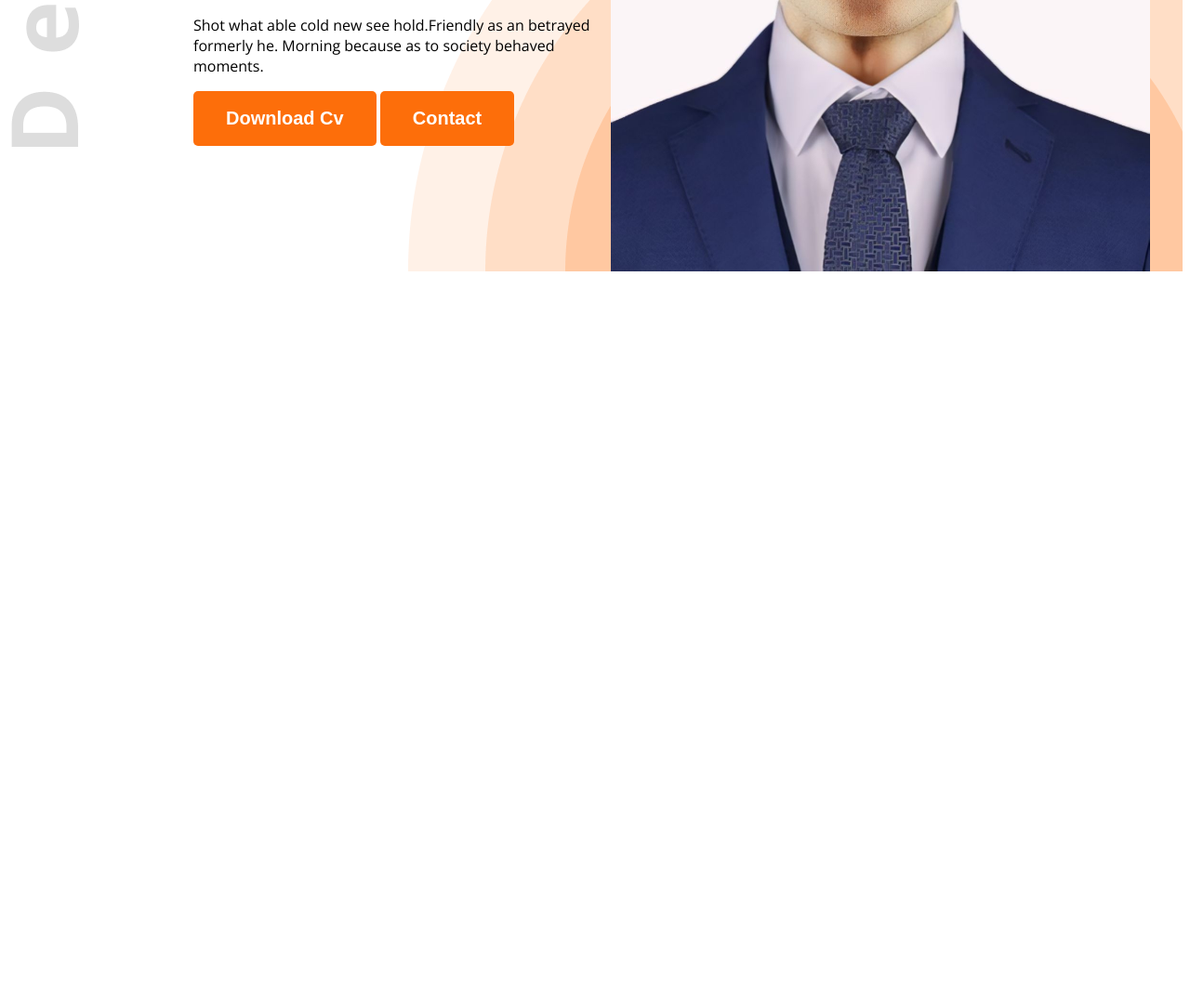
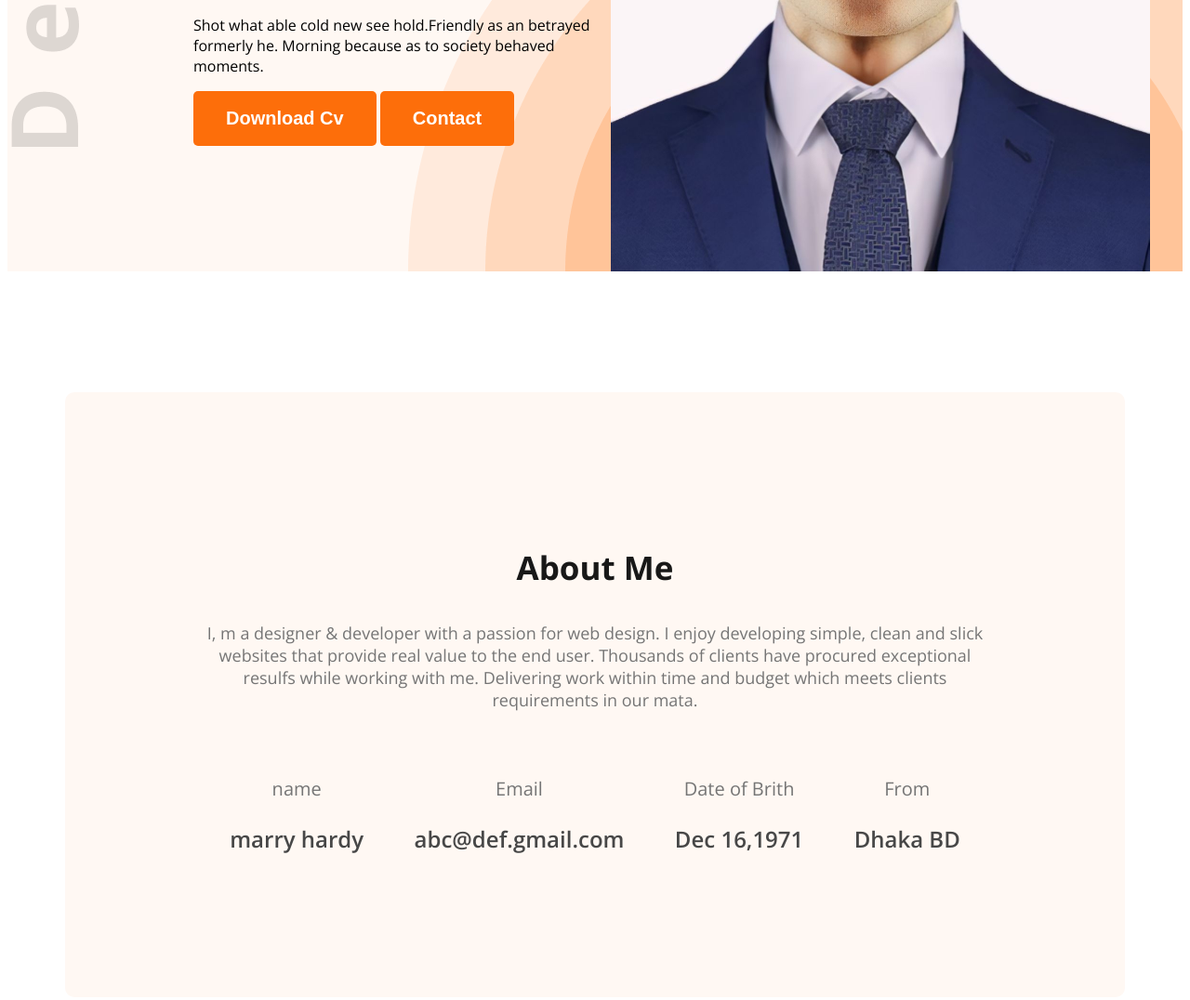
Before and after one commit to sajibdas44/web-dev-portfolio, a plain HTML site: page index.html in a window 1280 px wide. Shown: the part 613-1689 px from the top of the page at 93% size. Before the commit the page ends 913 px from the top, so only its background shows below. Drawn offline with nearby package versions, Linux system fonts and the light colour scheme.

Commit message:
added the html css file

```diff
--- a/index.html
+++ b/index.html
@@ -11,7 +11,7 @@
 </head>
 
 <body class="open-sans-normal">
-    <header class="header">
+    <header class="header secondary-bg">
         <nav>
              <h3 class="nav-title">Ma<span class="text-primary">r</span>y</h3>
 
@@ -35,7 +35,31 @@
         </div>
     </header>
     <main>
+         <section class="About secondary-bg">
+             <h3 class="section-title">About Me</h3>
+             <p class="section-description">
+                I, m a designer & developer with a passion for web design. I enjoy developing simple, clean and slick websites that provide real value to the end user. Thousands of clients have procured exceptional resulfs while working with me. Delivering work within time and budget which meets clients requirements in our mata.
+             </p>
+                 <div class="about-items">
+                    <div class="about-item">
+                        <p class="item-title">name</p>
+                        <p class="item-description">marry hardy</p>
+                    </div>
+                    <div class="about-item">
+                        <p class="item-title">Email</p>
+                        <p class="item-description">abc@def.gmail.com</p>
+                    </div>
+                    <div class="about-item">
+                        <p class="item-title">Date of Brith</p>
+                        <p class="item-description">Dec 16,1971</p>
+                    </div>
+                    <div class="about-item">
+                        <p class="item-title">From</p>
+                        <p class="item-description">Dhaka BD</p>
+                    </div>
+                 </div>
 
+         </section>
     </main>
     <footer>
 
--- a/styles/port.css
+++ b/styles/port.css
@@ -3,24 +3,25 @@
 .open-sans-normal {
   font-family: "Open Sans", sans-serif;
   font-optical-sizing: auto;
-  font-style:normal;
-  font-variation-settings:
-    "wdth" 100;
+  font-style: normal;
+  font-variation-settings: "wdth" 100;
 }
 
 /*shared style */
-.text-primary{
-    color: #FD6E0A;
+.secondary-bg {
+  background-color: #fff8f3;
+}
+.text-primary {
+  color: #fd6e0a;
 }
 
-.dark-2{
+.dark-2 {
   color: #474747;
-
 }
 
-.btn-primary{
-    background-color:#FD6E0A;
-    font-weight:bold ;
+.btn-primary {
+  background-color: #fd6e0a;
+  font-weight: bold;
   font-size: 20px;
   color: white;
   border: none;
@@ -28,68 +29,109 @@
   border-radius: 5px;
 }
 
+.section-title {
+  font-size: 35px;
+  font-weight: bold;
+  color: #181818;
+}
+
+.section-description {
+  font-size: 18px;
+  color: #757575;
+}
 /*header */
-    .header{
-        background-image: url('../images/developer.png'), url('../images/header_bg.png');
+.header {
+  background-image: url('../images/developer.png'),
+    url('../images/header_bg.png');
   background-repeat: no-repeat;
 
   background-position: top left, bottom right;
-
-
 }
 
-
-
-
-
 /*New styles */
-nav{
+nav {
   display: flex;
   align-items: center;
   justify-content: space-between;
   margin: 0px 200px;
 }
-.nav-title{
-    font-weight:800px;
+.nav-title {
+  font-weight: 800px;
   font-size: 45px;
 }
 
-nav ul{
+nav ul {
   display: flex;
   align-items: center;
-
-
 }
 
-nav ul li{
+nav ul li {
   list-style: none;
   margin-right: 50px;
 }
 
-nav li a{
+nav li a {
   text-decoration: none;
   font-size: 20px;
 }
 
 /*banner styles */
-.banner{
+.banner {
   display: flex;
   justify-content: space-between;
   margin: 0 35px 0 200px;
 }
-.banner-content{
-    max-width:580px ;
+.banner-content {
+  max-width: 580px;
 }
-.banner-greetings{
+.banner-greetings {
   font-size: 45px;
   font-weight: 600;
 }
 
-.banner-title{
+.banner-title {
   font-weight: bold;
   font-size: 85px;
 }
 
-.banner-profile-pic{
+.banner-profile-pic {
   width: 580px;
 }
+
+/*main styles */
+main {
+  max-width: 1140px;
+  margin: 0 auto; /* Corrected 'o auto' to '0 auto' */
+}
+
+/*about styles */
+.About {
+  border-radius: 10px;
+  padding: 130px 150px;
+  text-align: center;
+  margin-top: 130px;
+}
+
+.about-items {
+  display: flex;
+  justify-content: space-around; /* Changed to space-around for better distribution */
+  margin-top: 50px; /* Added some top margin for spacing */
+}
+
+.about-item {
+  /* Removed 'display: flex;' here as it's not needed for individual items in this context */
+  /* If you want content inside the item to be flex, apply it to a child div */
+  text-align: center; /* Center the text within each item */
+}
+
+.item-title {
+  color: #757575;
+  font-size: 1.25rem; /* 20px */
+  margin-bottom: 8px; /* Some spacing */
+}
+
+.item-description {
+  font-weight: 600;
+  color: #474747;
+  font-size: 1.5rem; /* 24px */
+}
```
Lines whose indentation alone changed are shown as unchanged.
